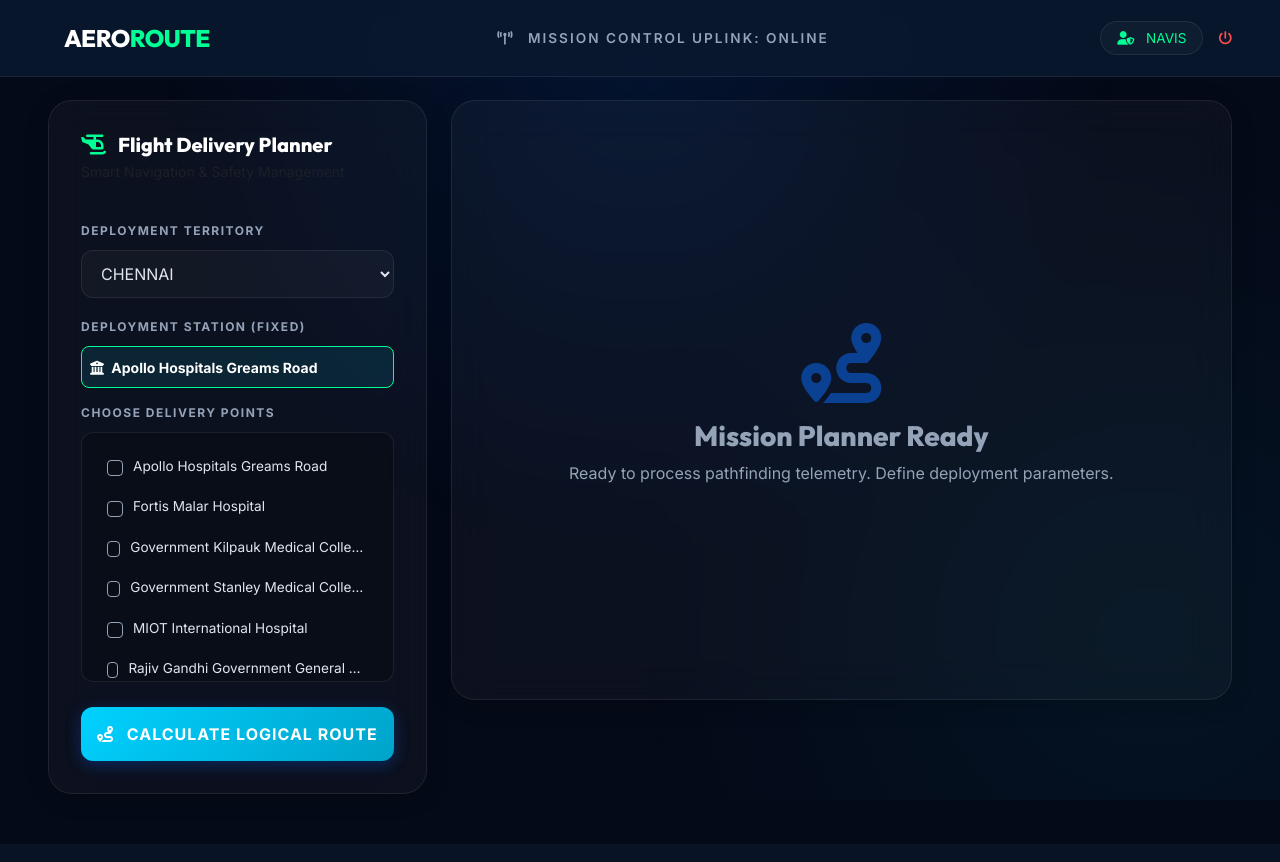
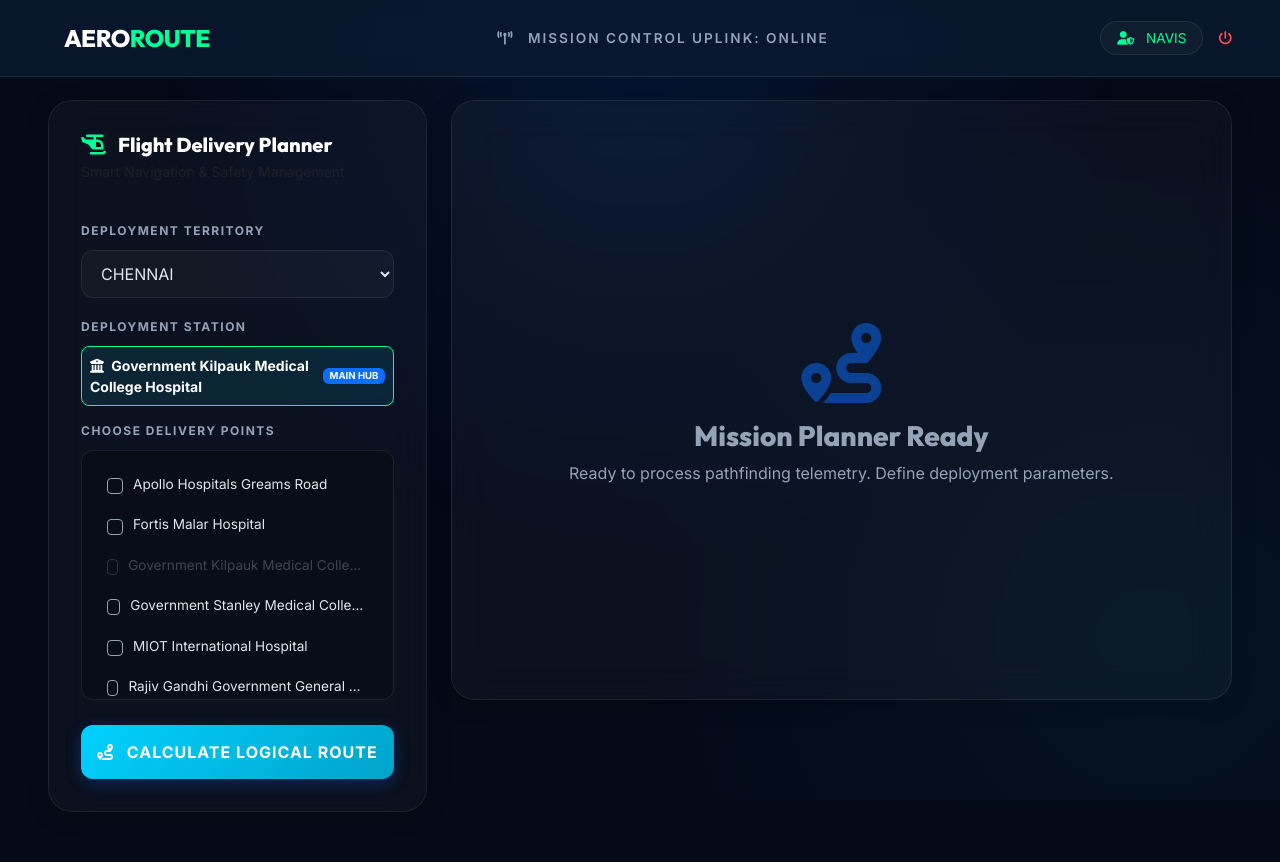
Before and after one commit to navisjoshvadonel/Artificial-Intelligence, a Django app: page / in a window 1280 px wide. Run offline with Django 5.2, Linux system fonts and the light colour scheme; a user stored in the database is signed in; data comes from the database, SQL or seed files in the repository; both versions use the stored data as it was after the commit; some libraries are stand-ins or nearby versions.

Commit message:
Final improvements: prioritize Main Hub and deduplicate destinations to fix star pattern

```diff
--- a/AeroDrone 1/aeroroute_project/aeroroute/templates/index.html
+++ b/AeroDrone 1/aeroroute_project/aeroroute/templates/index.html
@@ -225,21 +225,34 @@
 
                 {% if hospitals %}
 
-                <label class="form-label-custom">Deployment Station (Fixed)</label>
+                <label class="form-label-custom">Deployment Station</label>
                 <div class="p-2 mb-3 rounded-3" style="background: rgba(0, 209, 255, 0.1); border: 1px solid var(--secondary);">
-                    <small class="text-white fw-bold"><i class="fas fa-university me-1"></i> {{ default_base.name }}</small>
+                    <div class="d-flex justify-content-between align-items-center">
+                        <small class="text-white fw-bold"><i class="fas fa-university me-1"></i> {{ default_base.name }}</small>
+                        {% if default_base.id == main_hub.id %}
+                        <span class="badge bg-primary" style="font-size: 0.6rem;">MAIN HUB</span>
+                        {% else %}
+                        <span class="badge bg-info text-dark" style="font-size: 0.6rem;">LAST POS</span>
+                        {% endif %}
+                    </div>
                     <input type="hidden" name="base_station" value="{{ default_base.id }}">
                 </div>
 
                 <label class="form-label-custom">Choose Delivery Points</label>
                 <div class="target-scroll">
                     {% for hospital in hospitals %}
-                    <div class="form-check-custom hospital-option" data-id="{{ hospital.id }}" onclick="toggleHospital({{ hospital.id }})">
+                    <div class="form-check-custom hospital-option {% if hospital.id == default_base.id %}opacity-50{% endif %}"
+                         data-id="{{ hospital.id }}"
+                         {% if hospital.id != default_base.id %}onclick="toggleHospital({{ hospital.id }})"{% endif %}>
                         <input class="form-check-input" type="checkbox" name="destinations" value="{{ hospital.id }}"
-                            id="target{{ hospital.id }}" onclick="event.stopPropagation()">
+                            id="target{{ hospital.id }}"
+                            {% if hospital.id == default_base.id %}disabled{% else %}onclick="event.stopPropagation()"{% endif %}>
                         <label class="form-check-label text-truncate" for="target{{ hospital.id }}"
                             style="font-size: 0.85rem;">
                             {{ hospital.name }}
+                            {% if hospital.id == main_hub.id %}
+                            <span class="text-primary small ms-1">(Main Hub)</span>
+                            {% endif %}
                         </label>
                         <span class="badge rounded-pill bg-primary ms-auto order-badge d-none" id="badge{{ hospital.id }}"></span>
                     </div>
@@ -304,15 +317,15 @@
 
             <!-- Vector Telemetry from Madurai Hub -->
             <div class="mt-4">
-                <h5 class="form-label-custom mb-3"><i class="fas fa-compass me-2"></i> Hub-Relative Telemetry (Madurai Hub)</h5>
+                <h5 class="form-label-custom mb-3"><i class="fas fa-compass me-2"></i> Hub-Relative Telemetry ({{ main_hub.name }})</h5>
                 <div class="bg-dark-lighter border border-glass rounded-4 p-3" style="max-height: 200px; overflow-y: auto;">
                     <table class="table table-dark table-borderless table-sm mb-0 small">
                         <thead>
                             <tr class="text-muted" style="font-size: 0.65rem; border-bottom: 1px solid var(--glass-border);">
                                 <th>STOP</th>
                                 <th>LOCATION</th>
-                                <th>DISTANCE</th>
-                                <th>BEARING</th>
+                                <th>OFFSET DIST</th>
+                                <th>VEC BRG</th>
                             </tr>
                         </thead>
                         <tbody>
--- a/AeroDrone 1/aeroroute_project/aeroroute/views.py
+++ b/AeroDrone 1/aeroroute_project/aeroroute/views.py
@@ -66,28 +66,27 @@
 
     locations = Location.objects.filter(district=selected_district) if selected_district else Location.objects.none()
 
-    # --- PERSISTENT STATE LOGIC ---
-    # Try to get drone's last location from session; otherwise default to identified Govt Hospital
+    # --- MAIN HUB IDENTIFICATION ---
+    # Prioritize Govt/GH hospitals or Blood Banks as the central hub of logical missions
+    main_hub = locations.filter(name__icontains="Government Rajaji Hospital").first() or \
+                locations.filter(name__icontains="Government").first() or \
+                locations.filter(name__icontains="GH").first() or \
+                locations.filter(is_blood_bank=True).first() or \
+                locations.first()
+
+    # --- DRONE DEPLOYMENT BASE ---
+    # Use drone's last location if it's in the same district, otherwise start from the Hub
     last_loc_id = request.session.get('drone_last_loc_id')
     last_loc = Location.objects.filter(id=last_loc_id).first() if last_loc_id else None
 
-    govt_hospital = locations.filter(name__icontains="Govt").first() or \
-                    locations.filter(name__icontains="GH").first() or \
-                    locations.first()
-
-    # Use drone's current (persistent) location if it belongs to the selected district
-    drone_base = last_loc if last_loc and last_loc.district == selected_district else govt_hospital
-
-    # --- MADURAI HUB IDENTIFICATION ---
-    madurai_hub = Location.objects.filter(name__icontains="Government Rajaji Hospital").first() or \
-                  Location.objects.filter(district="Madurai", is_blood_bank=True).first()
+    drone_base = last_loc if last_loc and last_loc.district == selected_district else main_hub
 
     context = {
         'districts': districts,
         'selected_district': selected_district,
         'hospitals': locations,
         'default_base': drone_base,
-        'madurai_hub': madurai_hub,
+        'main_hub': main_hub,
         'show_result': False,
         'date': datetime.datetime.now().strftime("%d %B %Y, %H:%M")
     }
@@ -106,12 +105,18 @@
                 # User specified exact order via clicks
                 dest_locs = []
                 for oid in ordered_ids:
+                    # Skip the base location if it's in the ordered list (to avoid star pattern)
+                    if int(oid) == base_loc.id: continue
                     loc = Location.objects.filter(id=oid).first()
                     if loc: dest_locs.append(loc)
+
+                # Full logical circuit: Start -> Dest1 -> Dest2 ... -> Final Hub
                 route_locs = [base_loc] + dest_locs + [base_loc]
             else:
                 # Fallback to TSP if order wasn't captured (standard checkbox submit)
                 dest_ids = request.POST.getlist('destinations')
+                # Filter out the base location from destinations to ensure a clean TSP cycle
+                dest_ids = [did for did in dest_ids if int(did) != base_loc.id]
                 dest_locs = list(Location.objects.filter(id__in=dest_ids))
                 route_locs = solve_tsp(base_loc, dest_locs, list(NoFlyZone.objects.all()))
 
@@ -181,8 +186,8 @@
 
                 # --- HUB-RELATIVE VECTOR CALCULATIONS ---
                 route_data = []
-                if madurai_hub:
-                    hub_coord = (madurai_hub.latitude, madurai_hub.longitude)
+                if main_hub:
+                    hub_coord = (main_hub.latitude, main_hub.longitude)
                     for i, loc in enumerate(route_locs):
                         target_coord = (loc.latitude, loc.longitude)
                         dist = calculate_distance(hub_coord, target_coord)
```
Also changed, not shown: AeroDrone 1/aeroroute_project/db.sqlite3.
